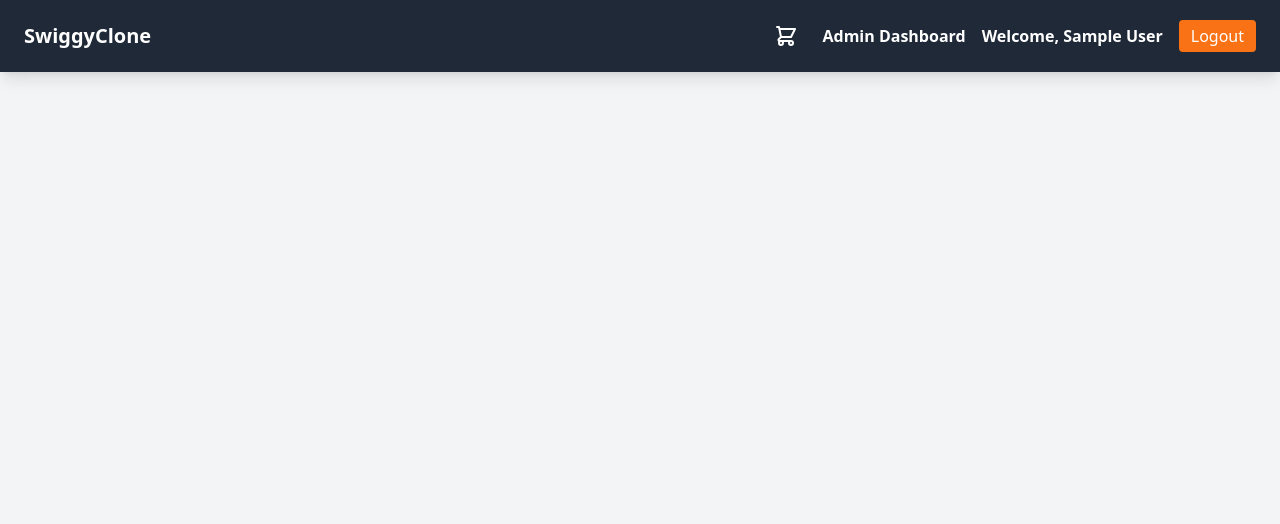
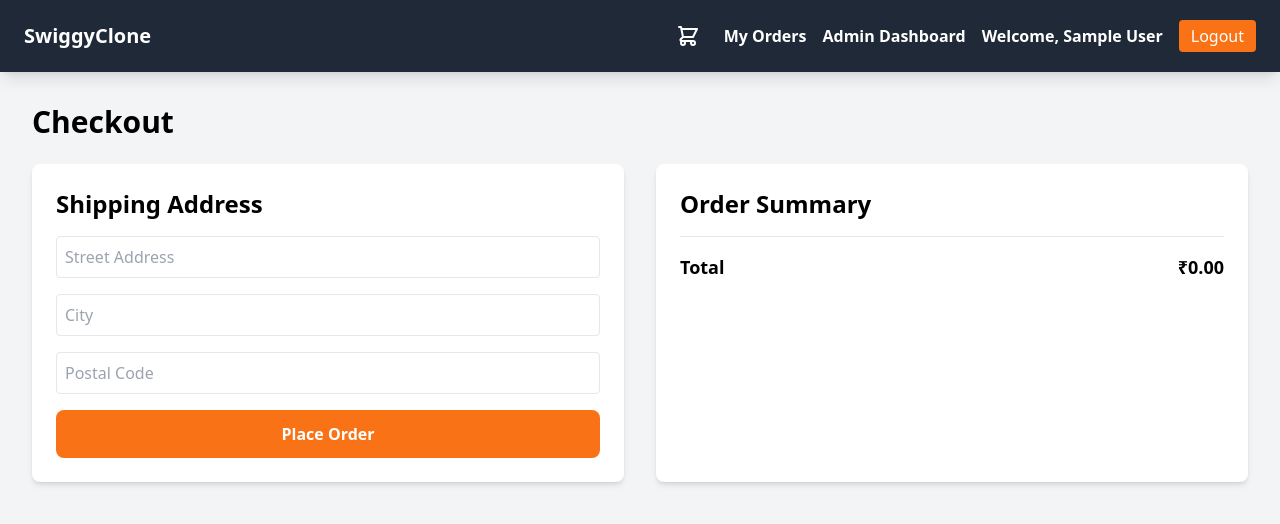
Before and after one commit to 118bharath/Swiggy-Clone, a React (Vite) app in the folder frontend/: page /checkout in a window 1280 px wide. Shown: the top 524 px of the page. Built offline with nearby package versions, Linux system fonts and the light colour scheme; sample sign-in values are in the browser's storage.

Commit message:
feat: build frontend checkout flow and order history page

```diff
--- a/frontend/src/App.jsx
+++ b/frontend/src/App.jsx
@@ -9,6 +9,9 @@ import AdminDashboardPage from './pages/AdminDashboardPage';
 import ManageMenuPage from './pages/ManageMenuPage';
 import RestaurantMenuPage from './pages/RestaurantMenuPage';
 import CartPage from './pages/CartPage';
+import ProtectedRoute from './components/ProtectedRoute';
+import CheckoutPage from './pages/CheckoutPage';
+import MyOrdersPage from './pages/MyOrdersPage';
 
 function App() {
   return (
@@ -26,6 +29,10 @@ function App() {
             <Route path="dashboard" element={<AdminDashboardPage/>}/>
             <Route path="restaurant/:restaurantId/menu" element={<ManageMenuPage/>}/>
             </Route>
+            <Route path="" element={<ProtectedRoute/>}>
+            <Route path="/checkout" element={<CheckoutPage/>}/>
+            <Route path="/my-orders" element={<MyOrdersPage/>}/>
+            </Route>
           </Routes>
         </main>
       </div>
--- a/frontend/src/components/Header.jsx
+++ b/frontend/src/components/Header.jsx
@@ -35,6 +35,9 @@ const Header=()=>{
           </Link>
           {user ? (
             <>
+            <Link to="/my-orders" className='font-semibold hover:text-orange-400'>
+            My Orders
+            </Link>
             {user.role==='admin' && (
               <Link to = '/admin/dashboard' className='font-semibold hover:text-orange-400'>
                 Admin Dashboard
--- /dev/null
+++ b/frontend/src/components/ProtectedRoute.jsx
@@ -0,0 +1,12 @@
+import React from 'react';
+import {Navigate, Outlet} from 'react-router-dom';
+import {useAuth} from '../context/AuthContext';
+
+const ProtectedRoute=()=>{
+    const {user} =useAuth();
+
+    return user ? <Outlet/> : <Navigate to="/Login" replace/>;
+
+};
+
+export default ProtectedRoute;
--- a/frontend/src/context/CartContext.jsx
+++ b/frontend/src/context/CartContext.jsx
@@ -29,11 +29,16 @@ export const CartProvider=({children})=>{
         }
     };
 
+    const clearCart=()=>{
+        setCartItems([]);
+    }
+
     const value={
         cartItems,
         addToCart,
         removeFromCart,
         updateQuantity,
+        clearCart,
     };
 
     return <CartContext.Provider value={value}>{children}</CartContext.Provider>
--- a/frontend/src/pages/CartPage.jsx
+++ b/frontend/src/pages/CartPage.jsx
@@ -55,9 +55,9 @@ const CartPage = () => {
                             <span>Total Amount</span>
                             <span>₹{calculateTotal()}</span>
                         </div>
-                        <button className="mt-6 w-full py-3 bg-orange-500 text-white font-bold rounded-lg hover:bg-orange-600">
+                        <Link to="/checkout" className="text-center mt-6 w-full py-3 bg-orange-500 text-white font-bold rounded-lg hover:bg-orange-600 block">
                             Proceed to Checkout
-                        </button>
+                        </Link>
                     </div>
                 </div>
             )}
--- /dev/null
+++ b/frontend/src/pages/CheckoutPage.jsx
@@ -0,0 +1,81 @@
+import React, { useState } from 'react';
+import { useNavigate } from 'react-router-dom';
+import { useCart } from '../context/CartContext';
+import orderService from '../services/orderService';
+
+const CheckoutPage = () => {
+    const { cartItems, clearCart } = useCart();
+    const navigate = useNavigate();
+    const [address, setAddress] = useState({
+        street: '',
+        city: '',
+        postalCode: '',
+    });
+
+    const calculateTotal = () => {
+        return cartItems.reduce((total, item) => total + item.price * item.quantity, 0).toFixed(2);
+    };
+
+    const handleChange = (e) => {
+        setAddress({ ...address, [e.target.name]: e.target.value });
+    };
+
+    const handlePlaceOrder = async (e) => {
+        e.preventDefault();
+        const orderData = {
+            orderItems: cartItems.map(({ _id, name, quantity, price }) => ({
+                _id, name, quantity, price
+            })),
+            shippingAddress: address,
+            totalPrice: calculateTotal(),
+        };
+
+        try {
+            await orderService.createOrder(orderData);
+            alert('Order placed successfully!');
+            clearCart();
+            navigate('/my-orders');
+        } catch {
+            alert('Failed to place order.');
+        }
+    };
+
+    return (
+        <div className="container mx-auto p-4">
+            <h1 className="text-3xl font-bold mb-6">Checkout</h1>
+            <div className="grid grid-cols-1 md:grid-cols-2 gap-8">
+                {/* Address Form */}
+                <div className="bg-white p-6 rounded-lg shadow-md">
+                    <h2 className="text-2xl font-bold mb-4">Shipping Address</h2>
+                    <form onSubmit={handlePlaceOrder} className="space-y-4">
+                        <input type="text" name="street" placeholder="Street Address" onChange={handleChange} required className="w-full p-2 border rounded"/>
+                        <input type="text" name="city" placeholder="City" onChange={handleChange} required className="w-full p-2 border rounded"/>
+                        <input type="text" name="postalCode" placeholder="Postal Code" onChange={handleChange} required className="w-full p-2 border rounded"/>
+                        <button type="submit" className="w-full py-3 bg-orange-500 text-white font-bold rounded-lg hover:bg-orange-600">
+                            Place Order
+                        </button>
+                    </form>
+                </div>
+                {/* Order Summary */}
+                <div className="bg-white p-6 rounded-lg shadow-md">
+                    <h2 className="text-2xl font-bold mb-4">Order Summary</h2>
+                    <div className="space-y-2">
+                        {cartItems.map(item => (
+                            <div key={item._id} className="flex justify-between">
+                                <span>{item.name} x {item.quantity}</span>
+                                <span>₹{(item.price * item.quantity).toFixed(2)}</span>
+                            </div>
+                        ))}
+                    </div>
+                    <hr className="my-4"/>
+                    <div className="flex justify-between text-lg font-bold">
+                        <span>Total</span>
+                        <span>₹{calculateTotal()}</span>
+                    </div>
+                </div>
+            </div>
+        </div>
+    );
+};
+
+export default CheckoutPage;
--- /dev/null
+++ b/frontend/src/pages/MyOrdersPage.jsx
@@ -0,0 +1,44 @@
+import React, {useState,useEffect} from 'react';
+import orderService from '../services/orderService';
+
+const MyOrdersPage=()=>{
+    const [orders,setOrders]=useState([]);
+    const [isLoading,setIsLoading]=useState(true);
+
+    useEffect(()=>{
+        const fetchOrders=async()=>{
+            try{
+                const data=await orderService.getMyOrders();
+                setOrders(data);
+            }catch(error){
+                console.error("failed to fetch orders",error);
+            }finally{
+                setIsLoading(false);
+            }
+        };
+        fetchOrders();
+    }, []);
+
+    if(isLoading) return <p>Loading your Orders...</p>;
+
+    return (
+        <div className='container mx-auto p-4'>
+            <h1 className='text-3xl font-bold mb-6'>My Orders</h1>
+            <div className='space-y-4'>
+                {orders.length>0 ? (
+                    orders.map(order=>(
+                    <div key={order._id} className='bg-white p-4 rounded-lg shadow-md'>
+                        <p><strong>Order ID:</strong> {order._id}</p>
+                        <p><strong>Date:</strong>{new Date(order.createdAt).toLocaleDateString()}</p>
+                        <p><strong>Total: </strong> {order.totalPrice.toFixed(2)}</p>
+                        <p><strong>Status:</strong>{order.orderStatus}</p>
+                    </div>
+                ))
+                ):(<p>You have no orders yet.</p>
+                )}
+            </div>
+        </div>
+    )
+};
+
+export default MyOrdersPage;
--- /dev/null
+++ b/frontend/src/services/orderService.js
@@ -0,0 +1,34 @@
+import axios from 'axios';
+
+const API_URL='/api/orders/';
+
+const getToken=()=>{
+    const user=JSON.parse(localStorage.getItem('user'));
+    return user ? user.token:null;
+}
+
+const getAuthHeaders=()=>{
+    const token=getToken();
+    return {
+        headers:{
+            Authorization:`Bearer ${token}`,
+        }
+    }
+}
+
+const createOrder=async(orderData)=>{
+    const response=await axios.post(API_URL, orderData, getAuthHeaders());
+    return response.data;
+}
+
+const getMyOrders=async()=>{
+    const response=await axios.get(API_URL + 'myorders', getAuthHeaders());
+    return response.data;
+}
+
+const orderService={
+    createOrder,
+    getMyOrders,
+}
+
+export default orderService;
```
